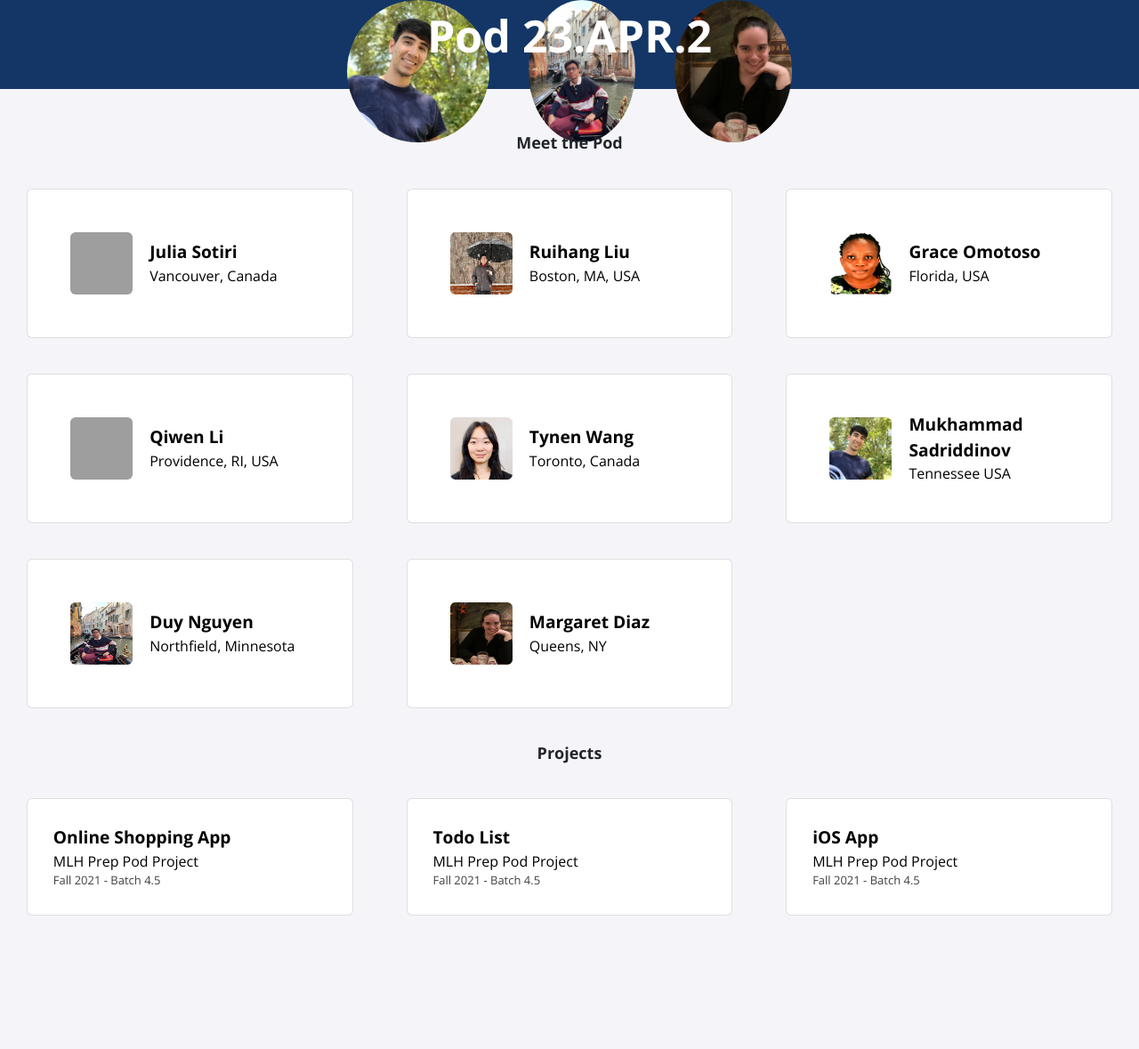
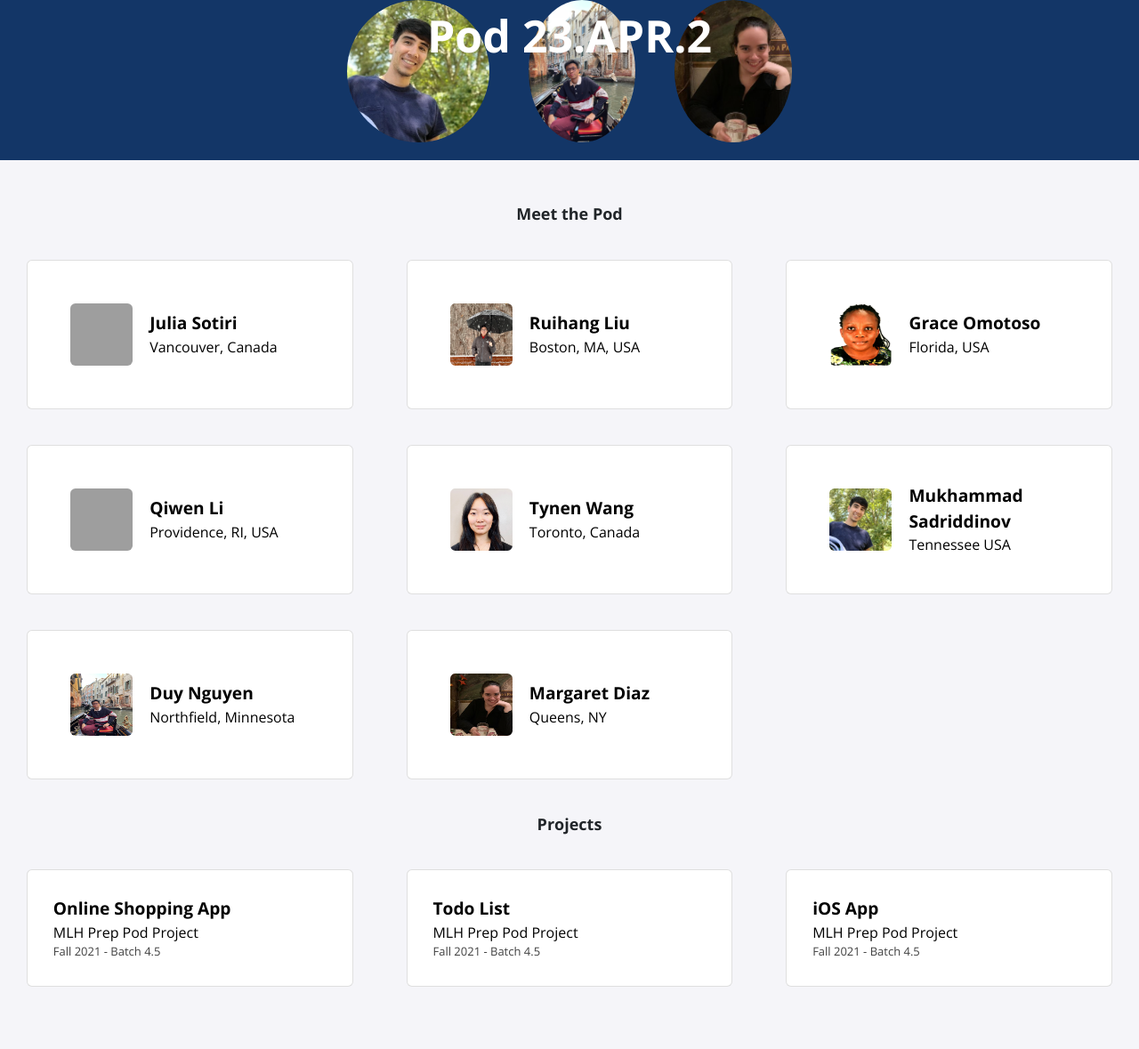
Before and after one commit to MLH-Fellowship/prep-portfolio-23.APR.PREP.2, a Jekyll site: the page built from index.html, in a window 1280 px wide. Shown: the part 290-1469 px from the top of the page at 89% size. Built offline with Jekyll 4.4.1, drawn with Linux system fonts in a browser that asks for light colours; nearby versions of some CDN libraries; before the commit the page ends 1389 px from its top, so only the background shows below that; grey boxes are pictures that could not be loaded.

Commit message:
Background height increased

```diff
--- a/_sass/profile.scss
+++ b/_sass/profile.scss
@@ -1,7 +1,7 @@
 .profile {
   background-color: #133667 !important;
   text-align: center;
-  height: 320px;
+  height: 400px;
   margin-bottom: 50px;
   h1 {
     font-size: 50px;
```
Also changed, not shown: Gemfile.lock (added).
